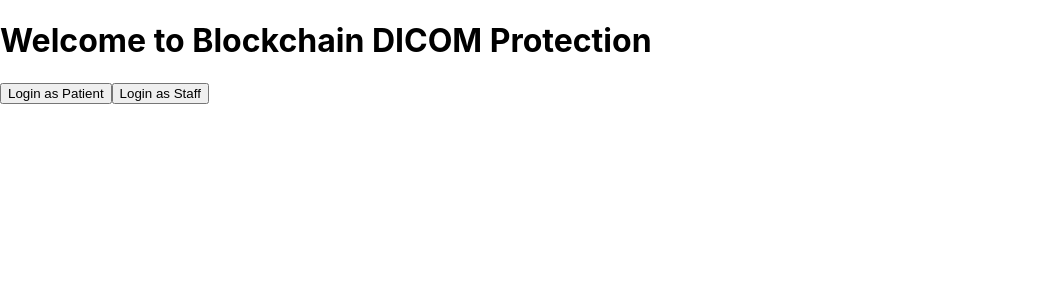
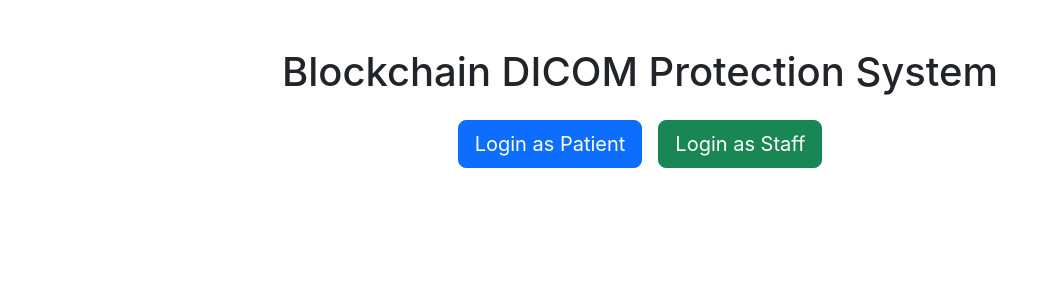
Before and after one commit to Anisha-Hasan/react-blockchain-dicom-protection, a React (Create React App) app: page / in a window 1280 px wide. Shown: the top 300 px of the page, without its empty margins (0-1059 px from the left). Built offline with nearby package versions, Linux system fonts and the light colour scheme.

Commit message:
Alinged buttons on landing page

```diff
--- a/src/components/LandingPage.js
+++ b/src/components/LandingPage.js
@@ -3,14 +3,16 @@ import { Link } from 'react-router-dom';
 
 function LandingPage() {
   return (
-    <div className="container">
-      <h1>Welcome to Blockchain DICOM Protection</h1>
-      <Link to="/patient-login">
-        <button>Login as Patient</button>
-      </Link>
-      <Link to="/staff-login">
-        <button>Login as Staff</button>
-      </Link>
+    <div className="container text-center mt-5">
+      <h1 className="mb-4">Blockchain DICOM Protection System</h1>
+      <div className="d-flex justify-content-center gap-3">
+        <Link to="/patient-login">
+          <button className="btn btn-primary btn-lg">Login as Patient</button>
+        </Link>
+        <Link to="/staff-login">
+          <button className="btn btn-success btn-lg">Login as Staff</button>
+        </Link>
+      </div>
     </div>
   );
 }
--- a/src/index.js
+++ b/src/index.js
@@ -1,4 +1,5 @@
 import React from 'react';
+import 'bootstrap/dist/css/bootstrap.min.css';
 import ReactDOM from 'react-dom/client';
 import './index.css';
 import App from './App';
```
